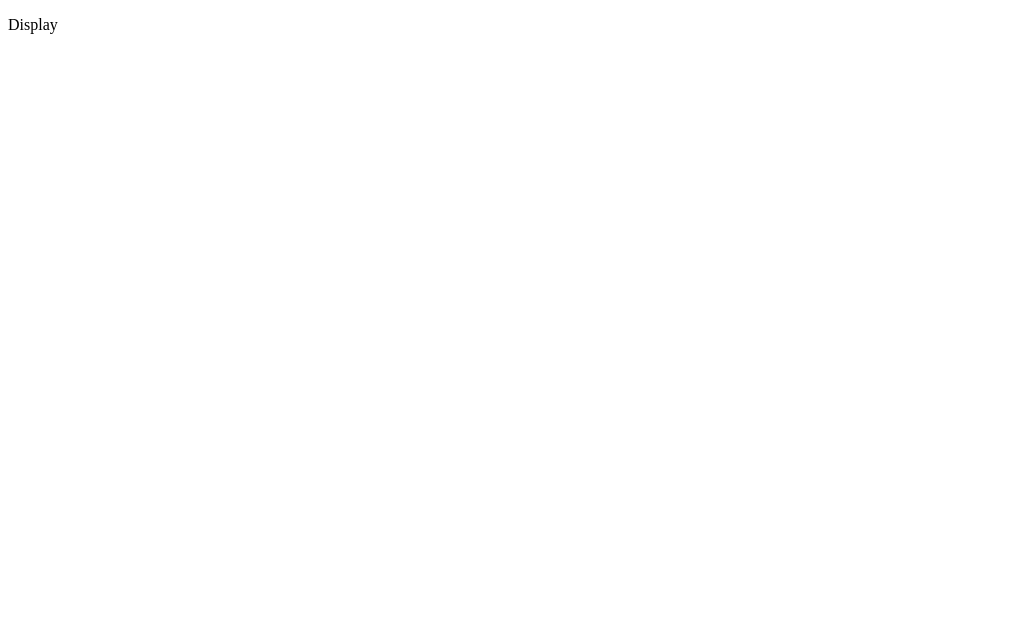
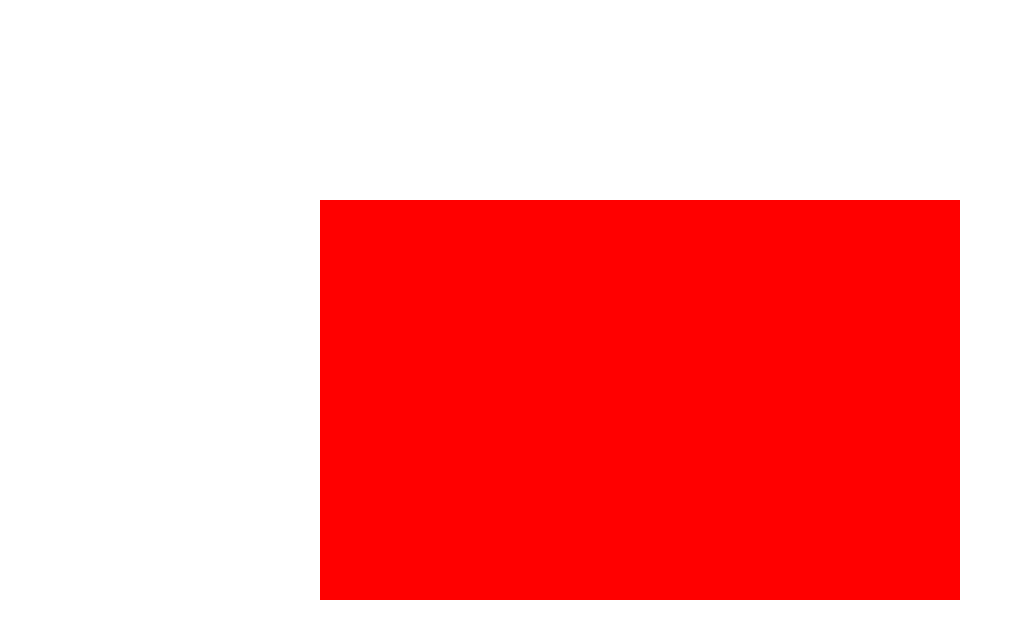
Before and after one commit to dianajodrakos/random-color, a React app: page / in a window 1280 px wide. Shown: the top 638 px of the page, without its empty margins (0-1014 px from the left). Built offline with nearby package versions, Linux system fonts and the light colour scheme.

Commit message:
set state and pass as props

```diff
--- a/src/components/random-color/Display.jsx
+++ b/src/components/random-color/Display.jsx
@@ -1,11 +1,14 @@
 import React from 'react';
-// import PropTypes from 'prop-types';
-
-const Display = () => {
-  return <p>Display</p>;
+import PropTypes from 'prop-types';
+import style from './display.css';
+const Display = ({ color }) => {
+  return <div
+    className={style.randomColor}
+    style={{ background: color }}>&nbsp;</div>;
 };
 
-Display.PropTypes = {
+Display.propTypes = {
+  color: PropTypes.string.isRequired,
 };
 
 export default Display;
--- /dev/null
+++ b/src/components/random-color/display.css
@@ -0,0 +1,4 @@
+.randomColor {
+  height: 50vh;
+  width: 50vw;
+}
--- a/src/containers/RandomColor.jsx
+++ b/src/containers/RandomColor.jsx
@@ -3,11 +3,15 @@ import Display from '../components/random-color/Display';
 
 export default class RandomColor extends Component {
 
+state = {
+  color: 'red'
+}
+
 render() {
 
   return (
     <div>
-        <Display />
+      <Display color={this.state.color} />
     </div>
   );
 }
--- a/src/index.js
+++ b/src/index.js
@@ -1,7 +1,7 @@
 import React from 'react';
 import { render } from 'react-dom';
 import App from './components/app/App';
-
+import './style.css';
 render(
   <App />,
   document.getElementById('root')
--- /dev/null
+++ b/src/style.css
@@ -0,0 +1,14 @@
+html, body {
+  height: 100%;
+  width: 100%;
+  margin: 0px;
+  padding: 0px;
+}
+
+:global #root {
+  height: 100%;
+  width: 100%;
+  display: flex;
+  justify-content: center;
+  align-items: center;
+}
```
Lines whose indentation alone changed are shown as unchanged.
